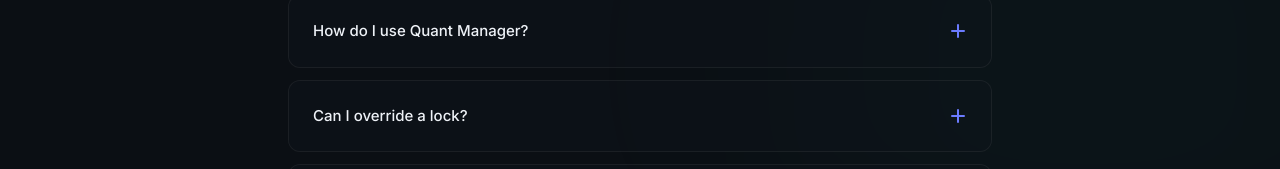
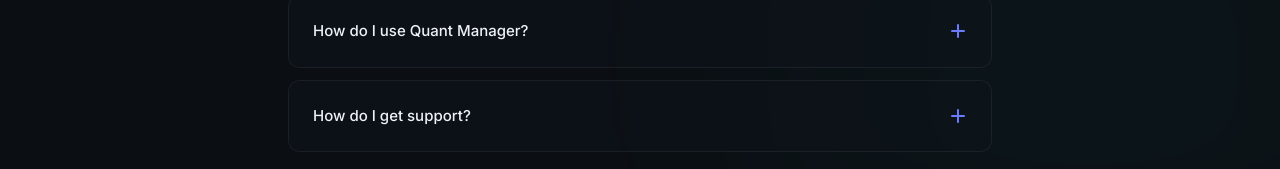
Before and after one commit to ethandlow/quant_manager_website, a Next.js app: page /faqs in a window 1280 px wide. Shown: the part 619-788 px from the top of the page. Built offline with nearby package versions, Linux system fonts and the light colour scheme.

Commit message:
remove faq

```diff
--- a/src/app/faqs/page.tsx
+++ b/src/app/faqs/page.tsx
@@ -34,11 +34,6 @@
     question: "How do I use Quant Manager?",
     answer:
       "Visit our Docs page for detailed guides on installation, account editing, templates, custom formulas, and more.",
-  },
-  {
-    question: "Can I override a lock?",
-    answer:
-      "Locks can be manually released from the Quant Manager dashboard if needed. However, the system is designed to protect you from emotional or impulsive decisions, so overriding should be deliberate.",
   },
   {
     question: "How do I get support?",
```
